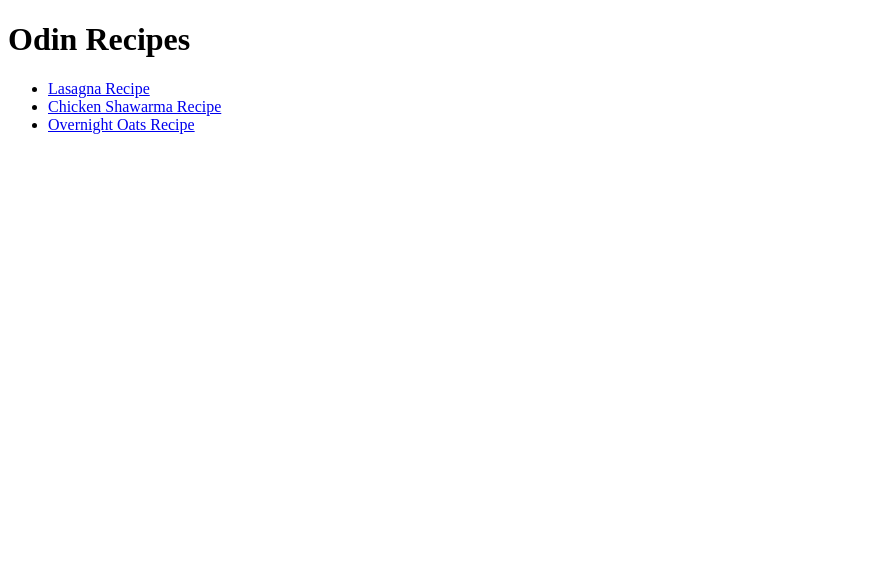
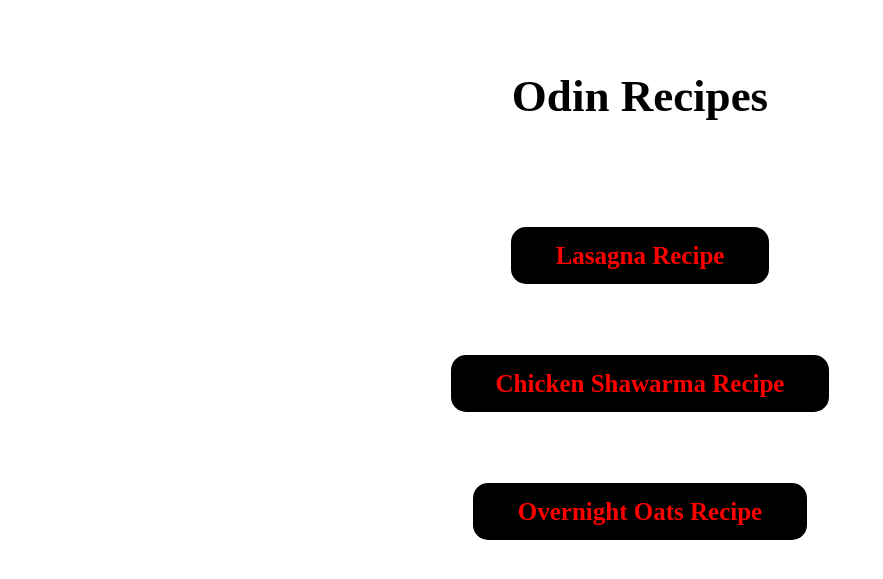
Before and after one commit to pashval/odin-recipes, a plain HTML site: page index.html in a window 1280 px wide. Shown: the whole page, without its empty margins (0-883 px from the left). Drawn offline with Linux system fonts and the light colour scheme.

Commit message:
Added styles to all pages

```diff
--- a/index.html
+++ b/index.html
@@ -4,6 +4,7 @@
     <meta charset="UTF-8">
     <meta name="viewport" content="width=device-width, initial-scale=1.0">
     <title>First Odin Website</title>
+    <link rel="stylesheet" href="styles/main_style.css">
 </head>
 <body>
     <h1>Odin Recipes</h1>
--- /dev/null
+++ b/styles/main_style.css
@@ -0,0 +1,37 @@
+h1 {
+    text-align: center;
+    margin: 70px 0;
+    font-size: 45px;
+}
+
+ul {
+    display: flex;
+    flex-direction: column;
+    padding: 0;
+    justify-content: space-between;
+    width: 650px;
+    margin: 0 auto;
+    text-align: center;
+}
+
+li {
+    padding: 0;
+    margin: 50px;
+    list-style-type: none;
+}
+
+li a {
+    text-decoration: none;
+    font-size: 25px;
+    color: red;
+    background-color: black;
+    padding: 15px 45px;
+    border-radius: 15px;
+    transition: ease-in-out 0.5s;
+    font-weight: 600;
+}
+
+li a:hover {
+    background-color: red;
+    color: black;
+}
--- /dev/null
+++ b/styles/recipes_style.css
@@ -0,0 +1,35 @@
+body {
+    width: 1050px;
+    margin: 25px auto;
+}
+
+h1 {
+    font-size: 45px;
+}
+
+.go_back {
+    color: black;
+}
+
+img {
+    width: 100%;
+    height: 450px;
+    object-fit: cover;
+}
+
+h3 {
+    text-align: center;
+    font-size: 22px;
+}
+
+p, ul, ol {
+    font-size: 18px;
+}
+
+ul {
+    color: rgb(48, 48, 48);
+}
+
+ol {
+    font-style: italic;
+}
```
Also changed, not shown: recipes/lasagna.html (+2 -1 lines), recipes/overnight_oats.html (+2 -1 lines), recipes/shawarma.html (+2 -1 lines).
